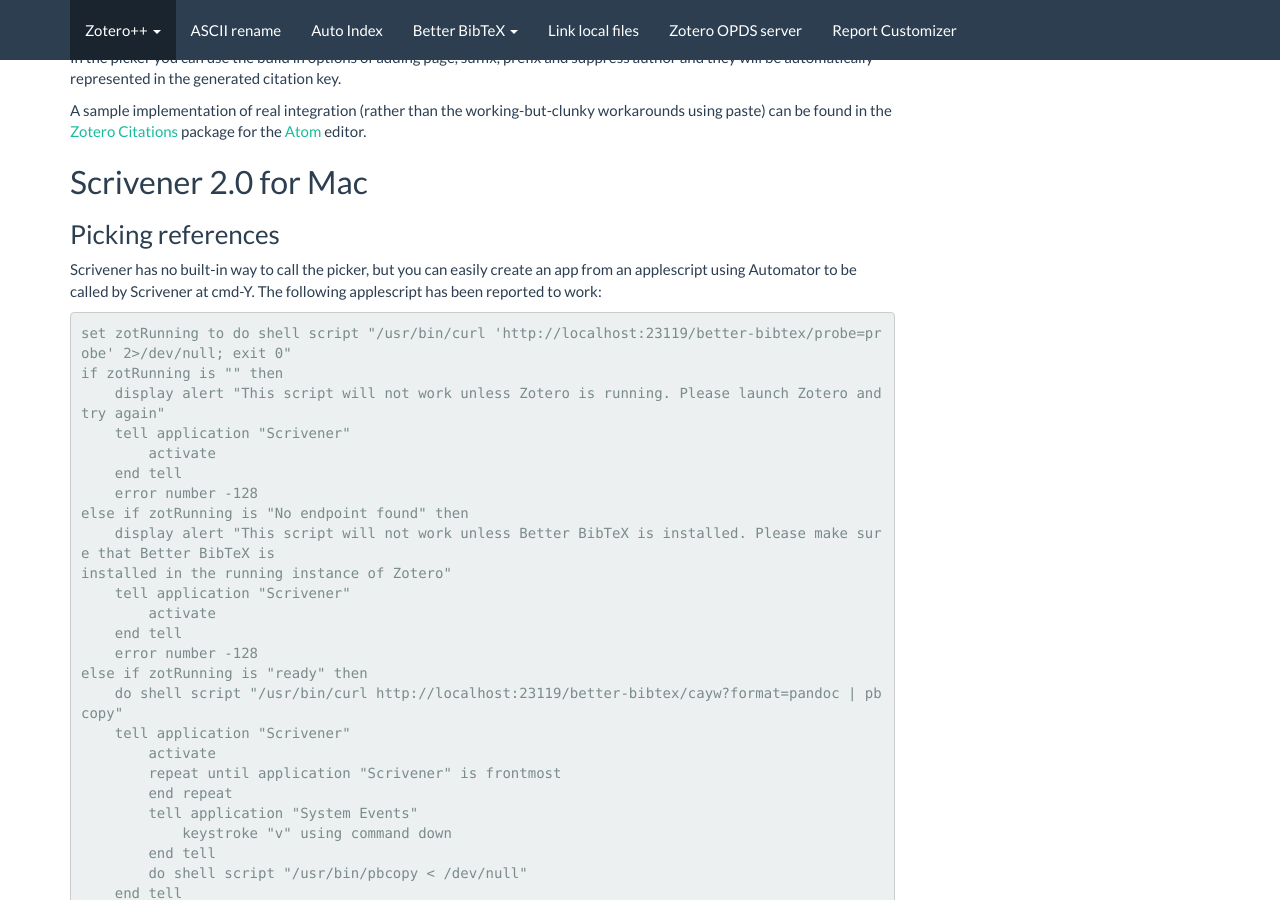
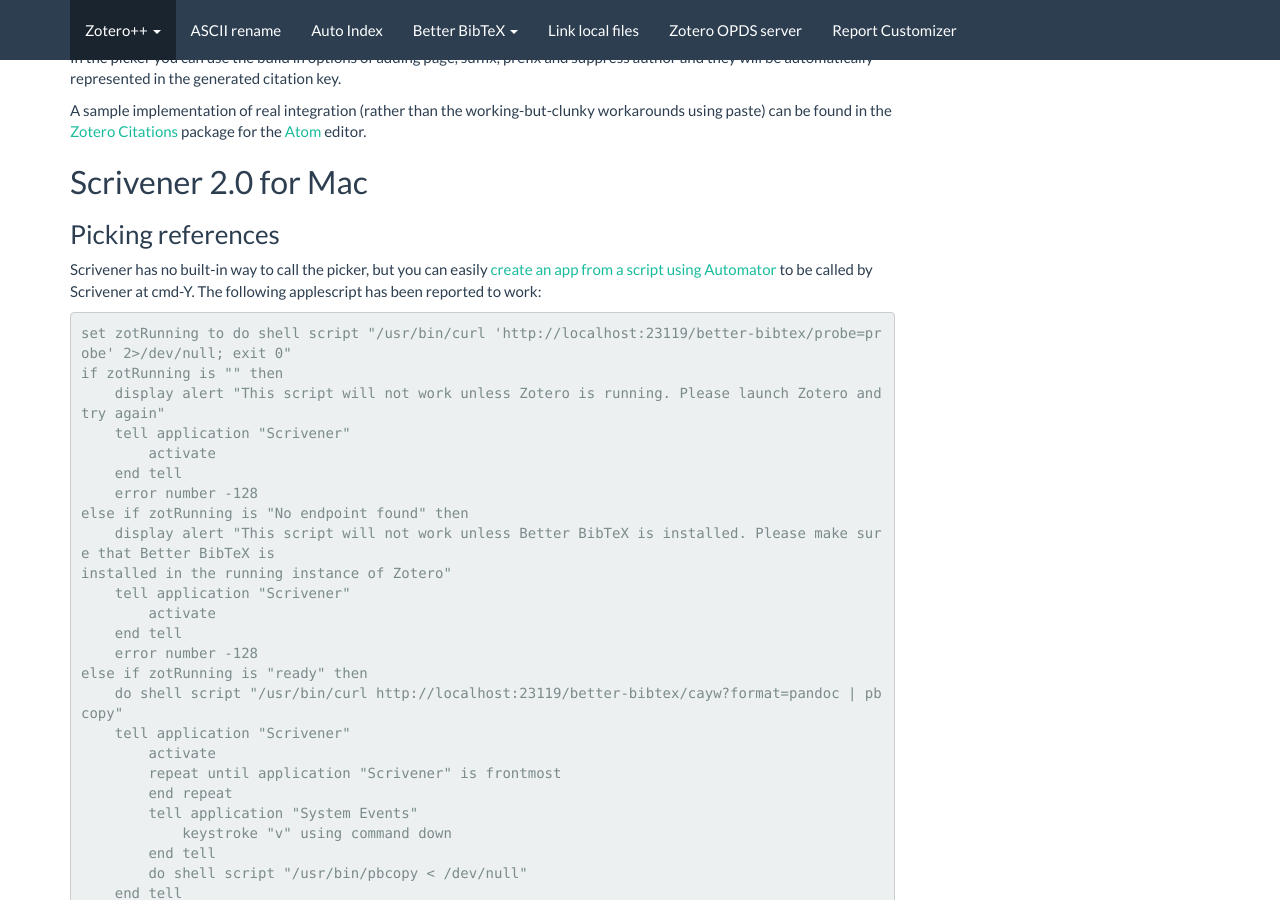
Before and after one commit to edwinksl/ZotPlus.github.io, a Jekyll site: the page built from better-bibtex/cayw.md, in a window 1280 px wide and 900 px high, scrolled down 1134 px. Built offline with Jekyll 4.4.1, drawn with Linux system fonts in a browser that asks for light colours; nearby versions of some CDN libraries.

Commit message:
better-bibtex 1.3.0 / link-local-files 0.0.9 / report-customizer 0.2.17 / debug-bridge 0.1.0 / ascii-rename 0.0.40 / auto-index 0.0.36 / opds 0.0.10

```diff
--- a/better-bibtex/cayw.md
+++ b/better-bibtex/cayw.md
@@ -68,7 +68,8 @@
 
 ### Picking references
 
-Scrivener has no built-in way to call the picker, but you can easily create an app from an applescript using Automator to be called by Scrivener at cmd-Y. The following applescript has been reported to work:
+Scrivener has no built-in way to call the picker, but you can easily [create an app from a script using Automator](http://stackoverflow.com/a/281455/2541040)
+to be called by Scrivener at cmd-Y. The following applescript has been reported to work:
 
     set zotRunning to do shell script "/usr/bin/curl 'http://localhost:23119/better-bibtex/probe=probe' 2>/dev/null; exit 0"
     if zotRunning is "" then
```
